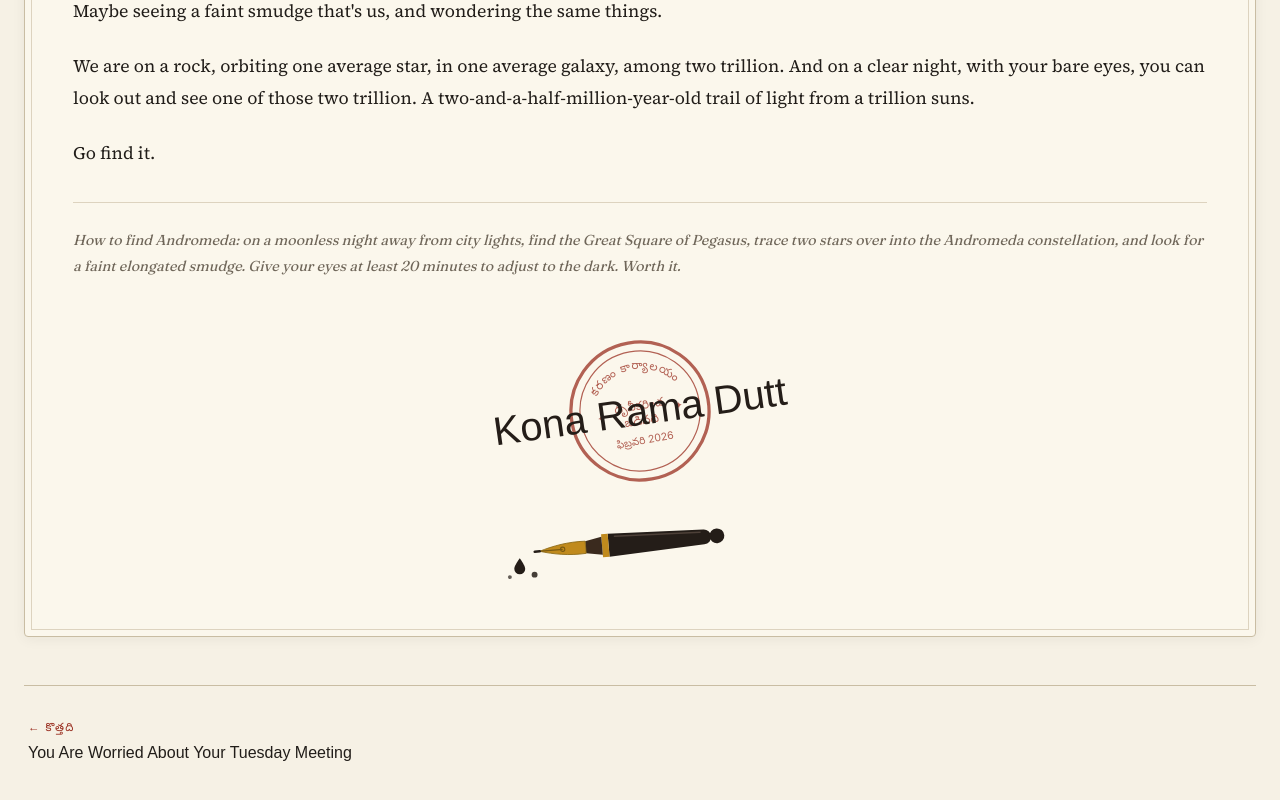
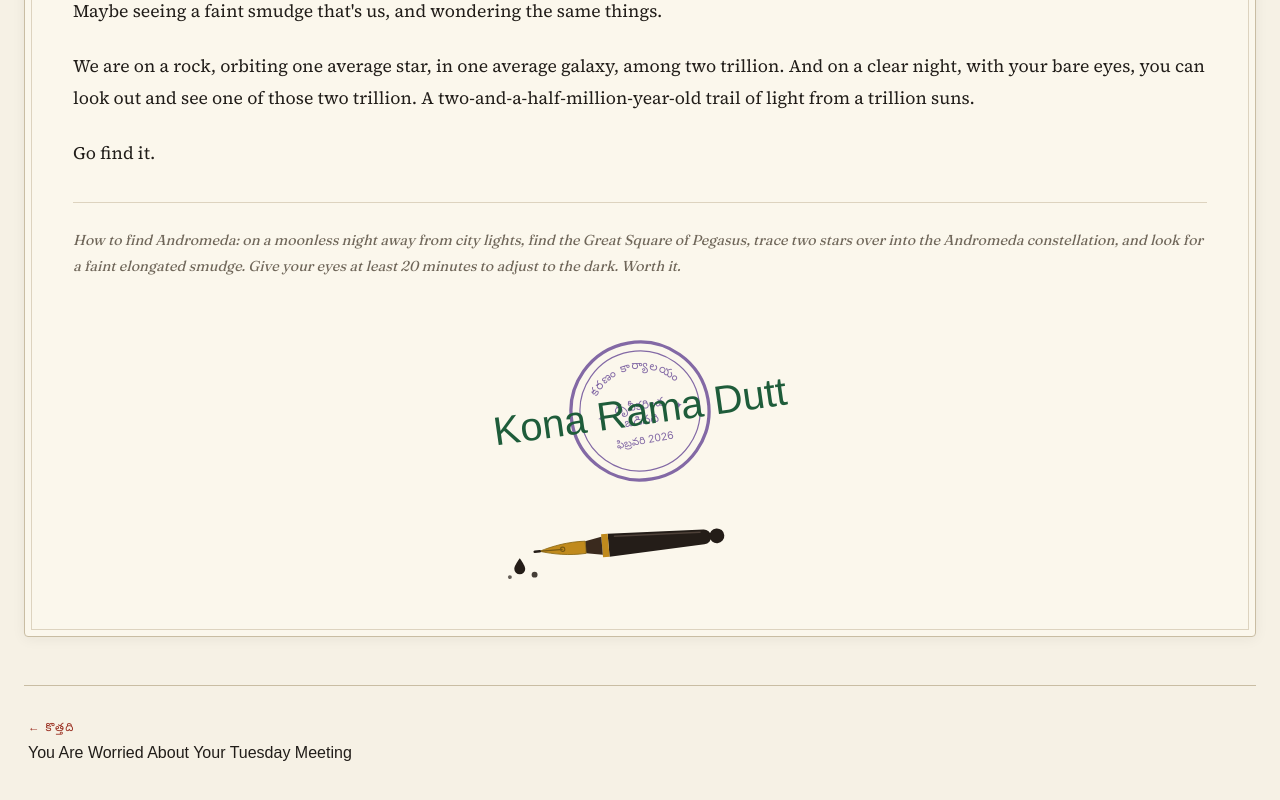
Before and after one commit to bansi-007/bansi, a Next.js app: page /blog/andromeda in a window 1280 px wide. Shown: the part 2616-3416 px from the top of the page. Built offline with nearby package versions, Linux system fonts and the light colour scheme; a web font is replaced by a local one.

Commit message:
Attestation colors: green ink signature, violet stamp seal

```diff
--- a/src/app/blog/[slug]/page.tsx
+++ b/src/app/blog/[slug]/page.tsx
@@ -115,16 +115,16 @@ export default async function BlogPost({ params }: { params: Promise<{ slug: str
                                 <defs>
                                     <path id="sealTop" d="M 17,55 A 33,33 0 0 1 83,55" fill="none" />
                                 </defs>
-                                <circle cx="50" cy="50" r="46" fill="none" stroke="#9a2f21" strokeWidth="2.2" />
-                                <circle cx="50" cy="50" r="40" fill="none" stroke="#9a2f21" strokeWidth="0.8" />
-                                <text fontSize="7.8" fill="#9a2f21" fontFamily="var(--font-telugu-stack)" letterSpacing="0.5">
+                                <circle cx="50" cy="50" r="46" fill="none" stroke="#5b3a8e" strokeWidth="2.2" />
+                                <circle cx="50" cy="50" r="40" fill="none" stroke="#5b3a8e" strokeWidth="0.8" />
+                                <text fontSize="7.8" fill="#5b3a8e" fontFamily="var(--font-telugu-stack)" letterSpacing="0.5">
                                     <textPath href="#sealTop" startOffset="50%" textAnchor="middle">కరణం కార్యాలయం</textPath>
                                 </text>
-                                <text x="50" y="49" fontSize="8" fill="#9a2f21" fontFamily="var(--font-telugu-stack)" textAnchor="middle">ధృవీకరించ</text>
-                                <text x="50" y="59" fontSize="8" fill="#9a2f21" fontFamily="var(--font-telugu-stack)" textAnchor="middle">బడినది</text>
-                                <text x="50" y="72" fontSize="7" fill="#9a2f21" textAnchor="middle">{post.date}</text>
-                                <text x="24" y="53" fontSize="7" fill="#9a2f21" textAnchor="middle">✦</text>
-                                <text x="76" y="53" fontSize="7" fill="#9a2f21" textAnchor="middle">✦</text>
+                                <text x="50" y="49" fontSize="8" fill="#5b3a8e" fontFamily="var(--font-telugu-stack)" textAnchor="middle">ధృవీకరించ</text>
+                                <text x="50" y="59" fontSize="8" fill="#5b3a8e" fontFamily="var(--font-telugu-stack)" textAnchor="middle">బడినది</text>
+                                <text x="50" y="72" fontSize="7" fill="#5b3a8e" textAnchor="middle">{post.date}</text>
+                                <text x="24" y="53" fontSize="7" fill="#5b3a8e" textAnchor="middle">✦</text>
+                                <text x="76" y="53" fontSize="7" fill="#5b3a8e" textAnchor="middle">✦</text>
                             </svg>
                             <div style={{
                                 position: 'absolute',
@@ -133,7 +133,7 @@ export default async function BlogPost({ params }: { params: Promise<{ slug: str
                                 transform: 'translate(-50%, -50%) rotate(-8deg)',
                                 fontFamily: 'var(--font-signature), cursive',
                                 fontSize: '2.5rem',
-                                color: '#241d18',
+                                color: '#1e5c3a',
                                 whiteSpace: 'nowrap',
                                 zIndex: 1,
                             }}>
```
